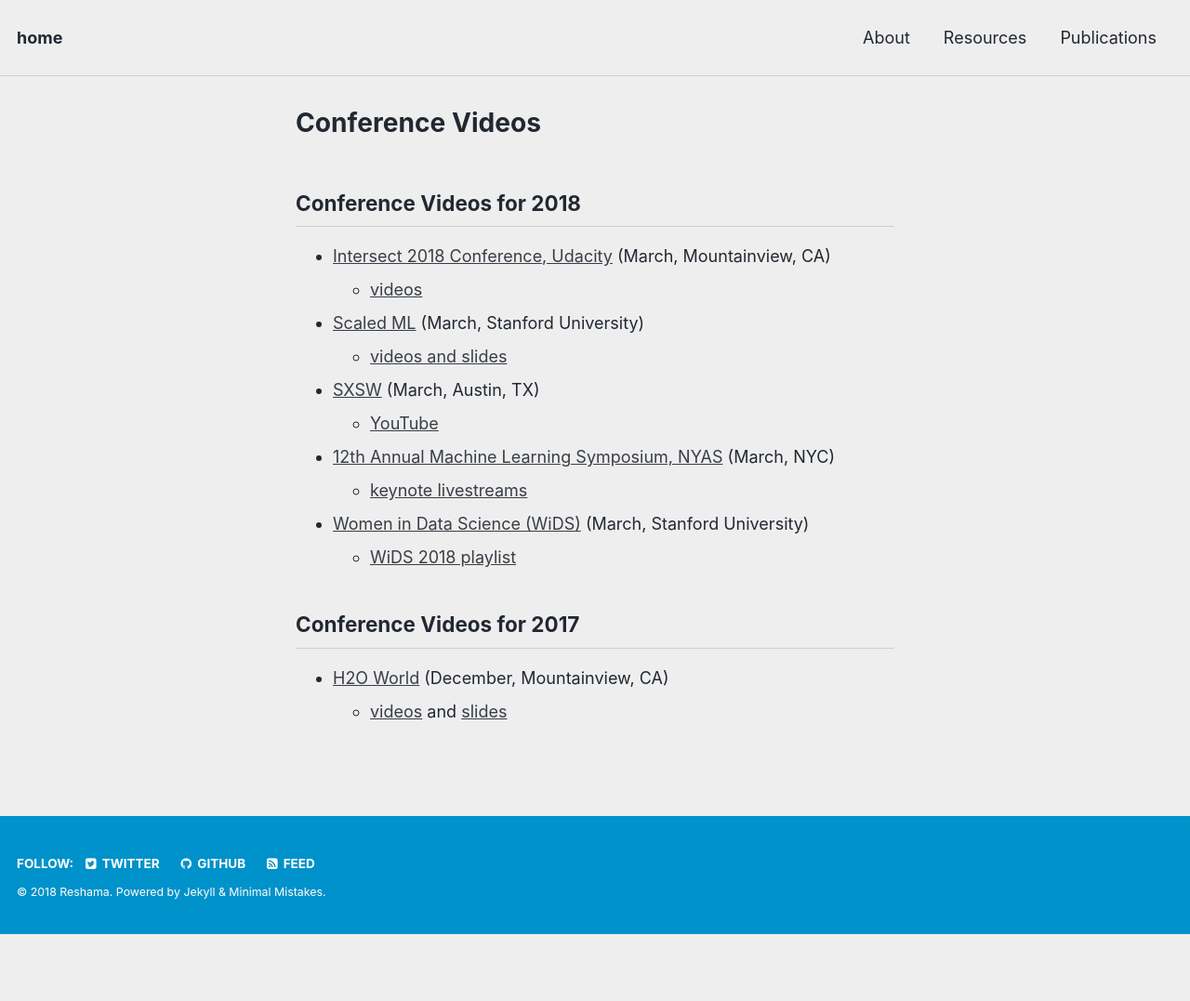
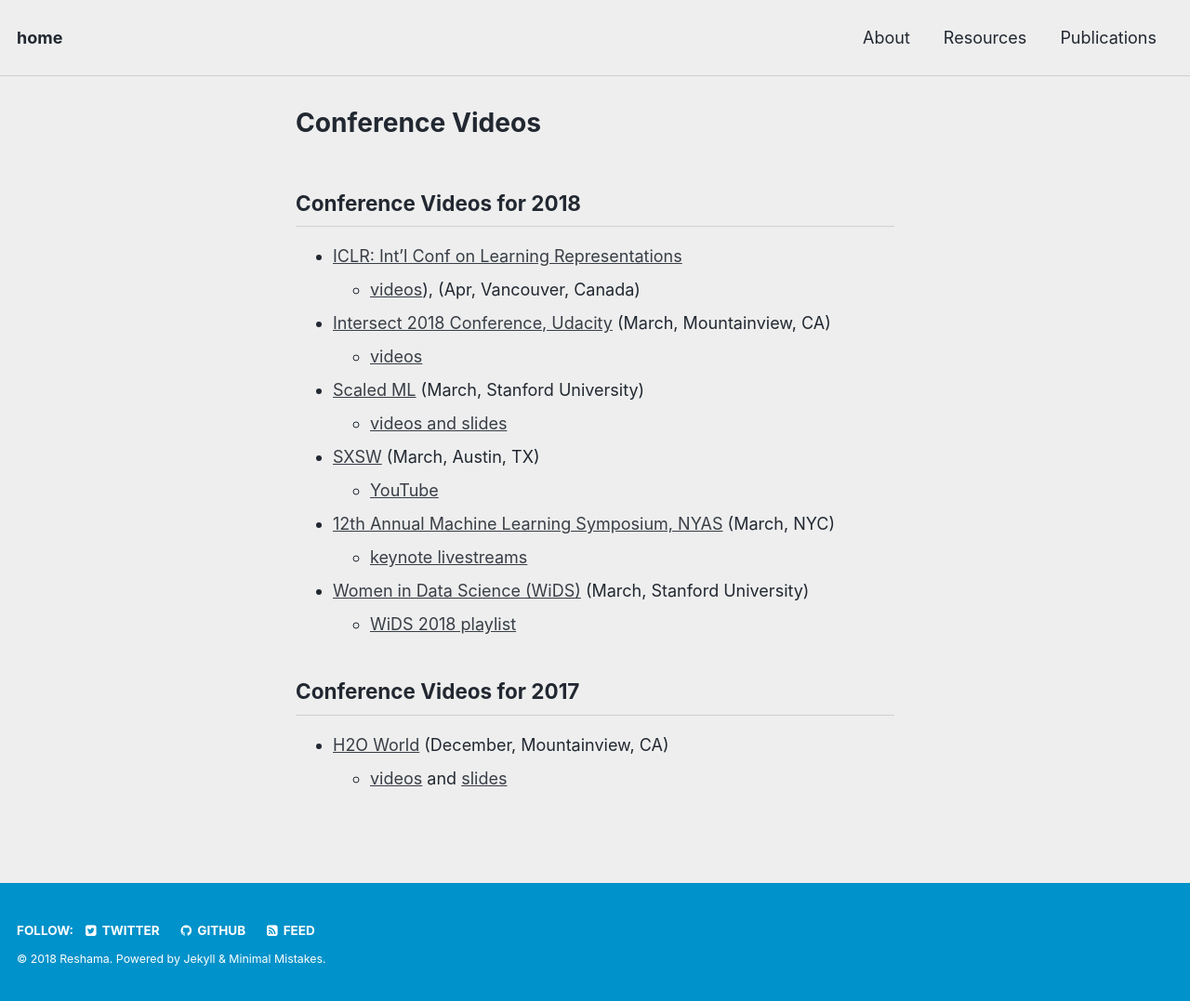
Before and after one commit to reshamas/reshamas.github.io, a Jekyll site: the page built from resources/conf_videos.md, in a window 1280 px wide. Shown: the whole page at 93% size. Built offline with Jekyll 4.4.1, drawn with Linux system fonts in a browser that asks for light colours; before the commit the page ends 1005 px from its top, so only the background shows below that.

Commit message:
Update conf_videos.md

```diff
--- a/resources/conf_videos.md
+++ b/resources/conf_videos.md
@@ -6,6 +6,9 @@
 ---
 
 ## Conference Videos for 2018
+
+* [ICLR: Int'l Conf on Learning Representations](https://iclr.cc)
+  - [videos](https://www.facebook.com/iclr.cc/videos/2123114954384226/)), (Apr, Vancouver, Canada)
 
 * [Intersect 2018 Conference, Udacity](https://www.udacity.com/intersect) (March, Mountainview, CA)
   - [videos](https://www.youtube.com/watch?v=iq0GQy4-0XY&list=PLAwxTw4SYaPnx-iemVLvedeuc2pUazOUj)
```
